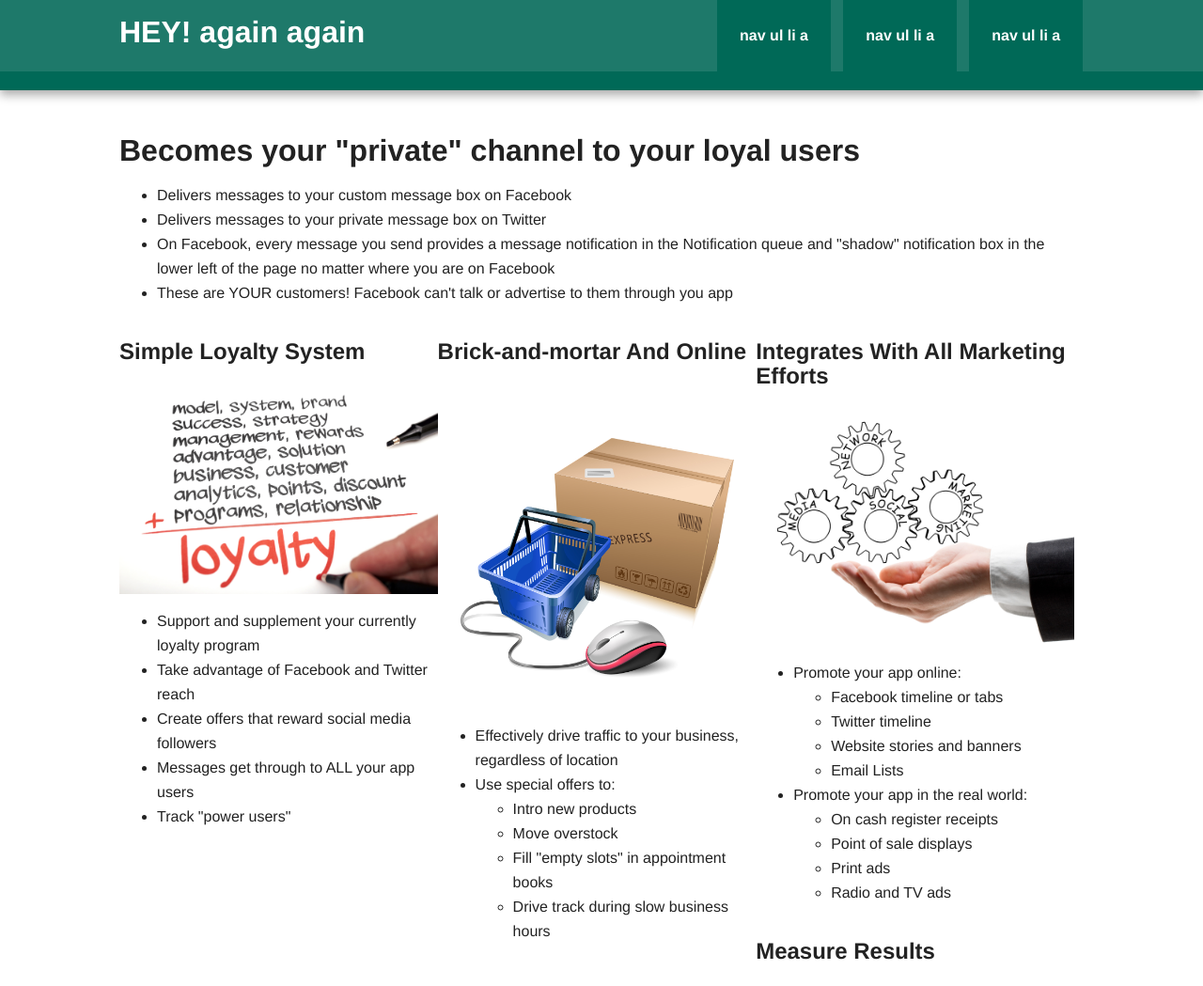
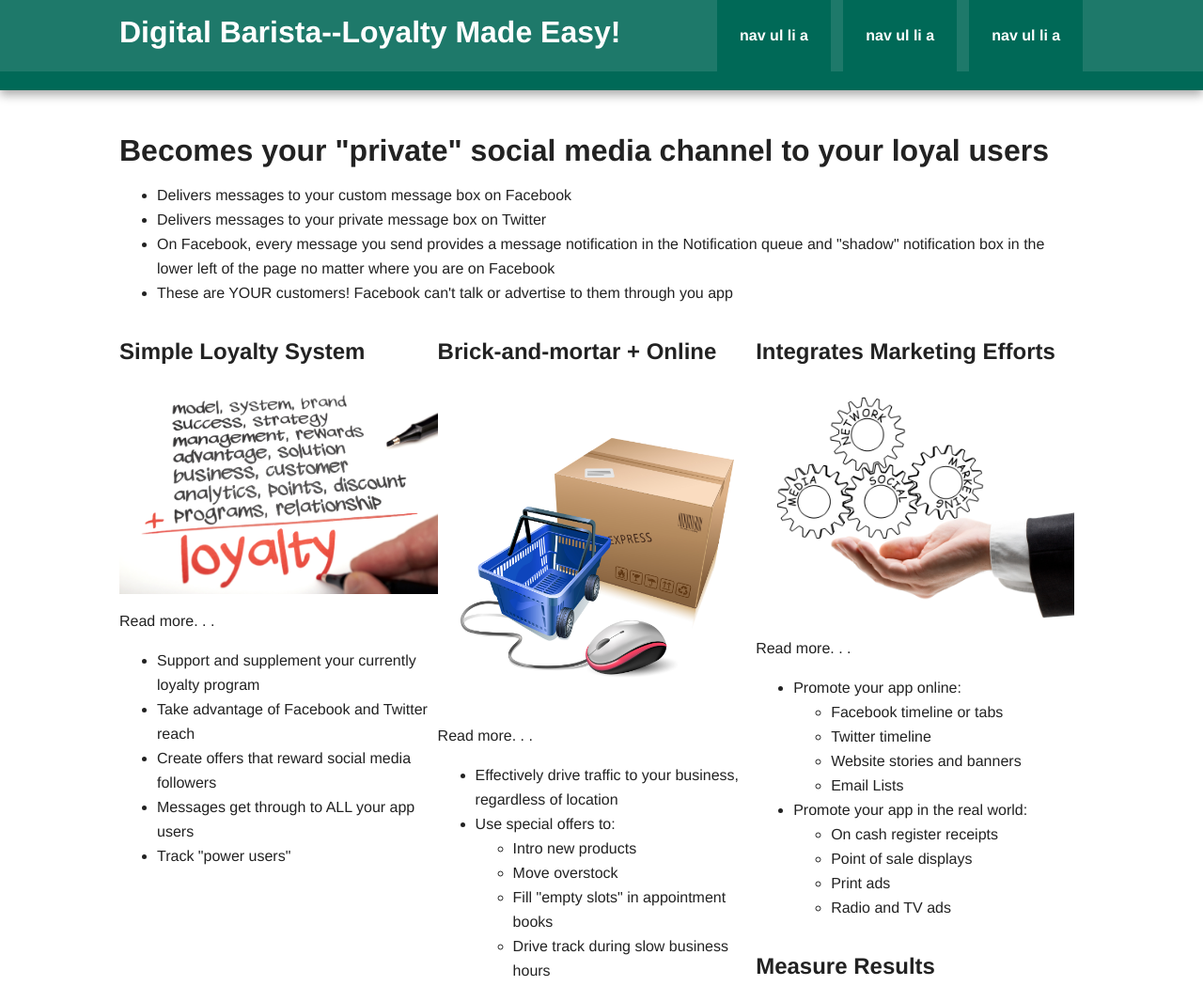
Before and after one commit to mule169/DBI-Marketing-Hello-World, a plain HTML site: page DBIMaretingWebRoot/index.html in a window 1280 px wide. Shown: the top 1049 px of the page at 94% size. Drawn offline with nearby package versions, Linux system fonts and the light colour scheme.

Commit message:
Changed Page Header and add "Read more. . . "

```diff
--- a/DBIMaretingWebRoot/index.html
+++ b/DBIMaretingWebRoot/index.html
@@ -22,7 +22,7 @@
 
         <div class="header-container">
             <header class="wrapper clearfix">
-                <h1 class="title">HEY! again again </h1>
+                <h1 class="title">Digital Barista--Loyalty Made Easy! </h1>
                 <nav>
                     <ul>
                         <li><a href="#">nav ul li a</a></li>
@@ -39,7 +39,7 @@
                 <article>
                     <header>
 
-                        <h1>Becomes your "private" channel to your loyal users</h1>
+                        <h1>Becomes your "private" social media channel to your loyal users</h1>
                         <p>
 	<ul>
 		<li>Delivers messages to your custom message box on Facebook</li>
@@ -52,9 +52,14 @@
 		</p>
                     </header>
                     <section>
+
+	<!--These headers need to be centered, I think-->
                         <h2>Simple Loyalty System</h2>
                         <img style="width:100%; height:100%"src="images/Loyalty-iStock_000022106278Small.jpg" width="849" height="565" alt="Loyalty IStock 000022106278Small">
-                        <p> <ul>
+                        <p> Read more. . .
+
+
+	<ul>
 								<li>Support and supplement your currently loyalty program</li>
 								<li>Take advantage of Facebook and Twitter reach</li>
 								<li>Create offers that reward social media followers </li>
@@ -65,10 +70,12 @@
                     </section>
 
 					<section>
-                        <h2>Brick-and-mortar And Online</h2>
+                        <h2>Brick-and-mortar + Online</h2>
                         <img style="width:100%; height:100%"src="images/brick-ecom-istock.jpg" width="2480" height="2547" alt="Brick Ecom Istock">
 
-                        <p> <ul>
+                        <p> Read more. . .
+
+	<ul>
 								<li>Effectively drive traffic to your business, regardless of location</li>
 								<li>Use special offers to:</li>
 
@@ -84,9 +91,11 @@
 
 
 					<section>
-                        <h2>Integrates With All Marketing Efforts</h2>
+                        <h2>Integrates Marketing Efforts</h2>
 <img style="width:100%; height:100%"src="images/How it works-iStock_000020096096Small.jpg" width="800" height="600" alt="How It Works IStock 000020096096Small">
-                        <p> <ul>
+                        <p>  Read more. . .
+
+	<ul>
 								<li>Promote your app online:</li>
 								     <ul> <li>Facebook timeline or tabs</li>
 									<li>Twitter timeline </li>
@@ -110,7 +119,8 @@
 					<section>
                         <h2>Measure Results</h2>
                         <img tyle="width:100%; height:100%" src="images/Analytics-crop-iStock_000024955126Small.jpg" width="547" height="656" alt="Analytics Crop IStock 000024955126Small">
-                        <p> <ul>
+                        <p> Read more. . .
+	<ul>
 								<li>Supplements social media analytics</li>
 								<li>Let's you know what campaigns, products and offers are working</li>
 								<li>Coupon redemption codes</li>
@@ -126,7 +136,8 @@
 					<section>
                         <h2>Customer Service</h2>
                         <img style="width:100%; height:100%"src="images/CustomerServ-iStock_000020527128Small.jpg" width="685" height="701" alt="CustomerServ IStock 000020527128Small">
-                        <p> <ul>
+                        <p> Read more. . .
+	<ul>
 								<li>Help with setting up your app</li>
 								<li>Access to tutorials on creating messages</li>
 								<li>Coupon redemption codes</li>
@@ -139,7 +150,8 @@
 					 <section>
 	                        <h2>Marketing Support Services</h2>
 	                        <img style="width:100%; height:100%" src="images/MarketingHelp-iStock_000023169139Small.jpg" width="849" height="565" alt="MarketingHelp IStock 000023169139Small">
-	                        <p> <ul>
+	                        <p> Read more. . .
+		<ul>
 									<li>Design campaigns based on your products and services</li>
 									<li>Help select ideal campaigns and test them</li>
 									<li>Proven strategies for growing your list of app users</li>
```
